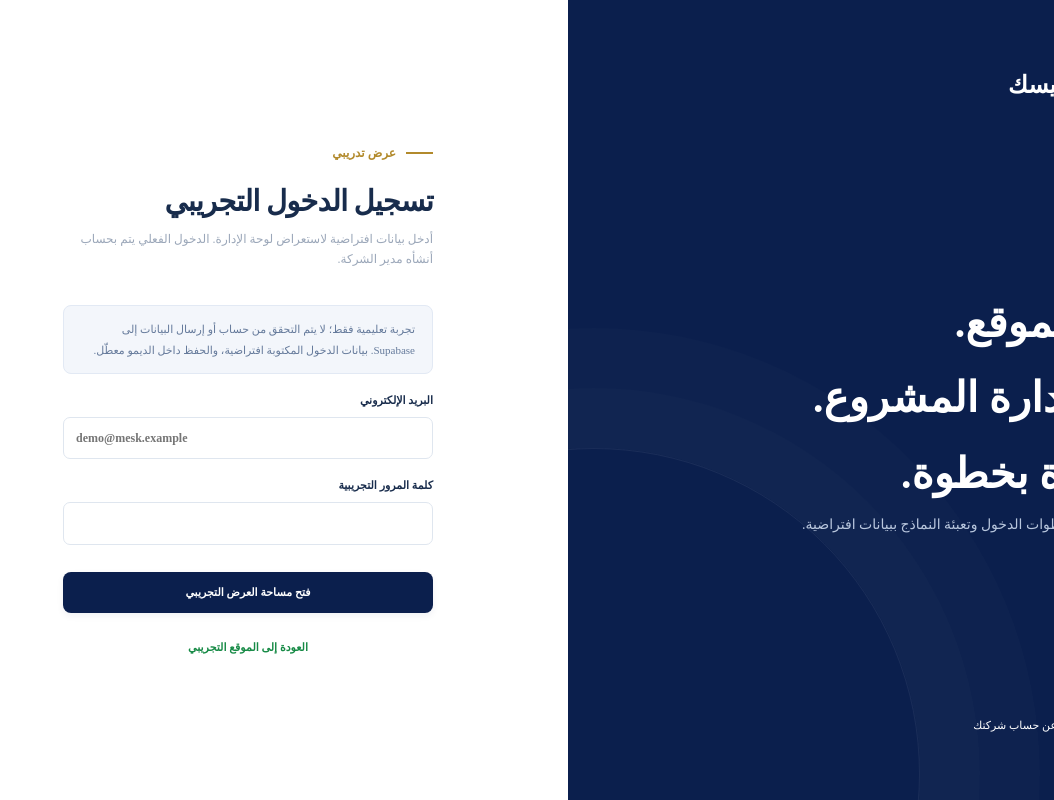
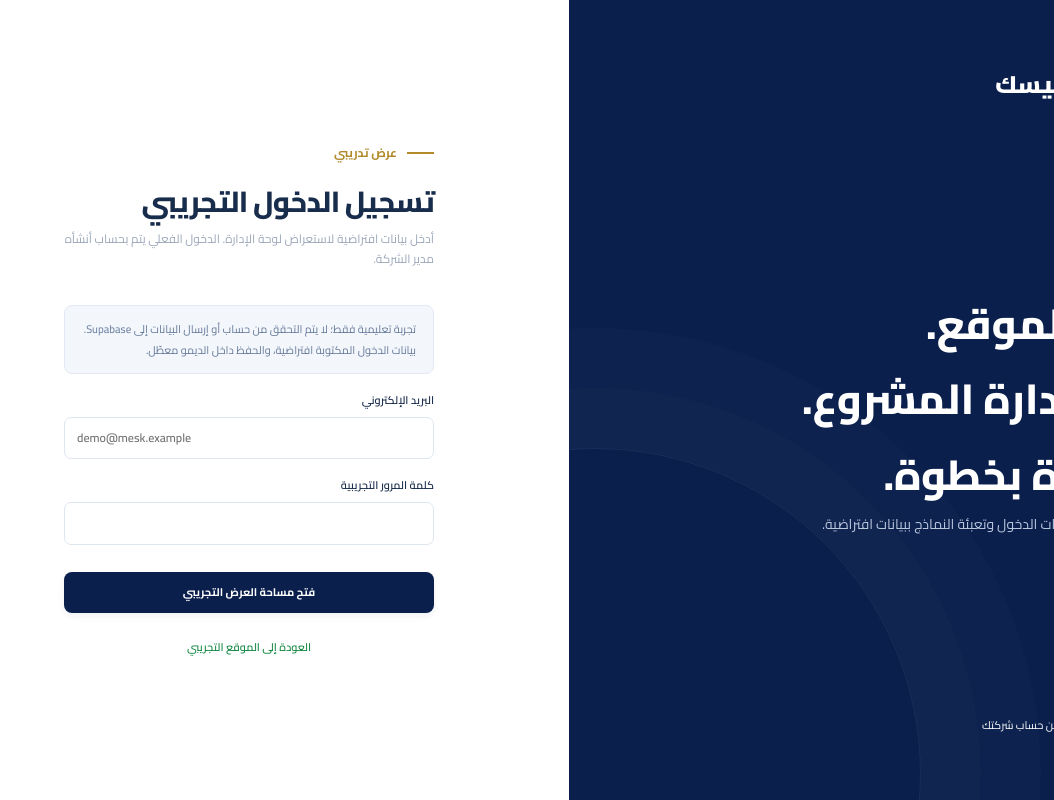
Before and after one commit to Moh-saudi/ads-saas, a Next.js app in the folder web/: page /demo/login in a window 1280 px wide. Shown: the whole page, without its empty margins (226-1280 px from the left). Built offline with nearby package versions, Linux system fonts and the light colour scheme.

Commit message:
fix(fonts): restore official Next.js Google Fonts for Cairo, Tajawal, and Inter

```diff
--- a/web/app/dashboard.css
+++ b/web/app/dashboard.css
@@ -11,7 +11,7 @@
   --bg: #f5f8f7;
   background: var(--bg);
   color: var(--text);
-  font-family: var(--font-dashboard-latin), var(--font-dashboard-arabic), "Tajawal", sans-serif !important;
+  font-family: var(--font-dashboard-latin), var(--font-dashboard-arabic), var(--font-tajawal), sans-serif;
   font-variant-numeric: lining-nums tabular-nums;
 }
 .workspace h1,
@@ -25,7 +25,7 @@
 .workspace .stat-value,
 .workspace .kpi-value,
 .workspace button.primary {
-  font-family: var(--font-cairo), "Cairo", sans-serif !important;
+  font-family: var(--font-cairo), sans-serif;
 }
 .workspace .sidebar {
   background: #fff;
--- a/web/app/globals.css
+++ b/web/app/globals.css
@@ -1,5 +1,3 @@
-@import url("https://fonts.googleapis.com/css2?family=Cairo:wght@400;500;600;700;800;900&family=Tajawal:wght@400;500;700;800&display=swap");
-
 :root {
   --navy: #0b1f4d;
   --brand: #0b1f4d;
@@ -9,11 +7,6 @@
   --muted: #8490a3;
   --line: #edf0f5;
   --bg: #f6f8fb;
-  --font-cairo-family: var(--font-cairo), "Cairo", system-ui, sans-serif;
-  --font-tajawal-family: var(--font-dashboard-arabic), "Tajawal", system-ui, sans-serif;
-  --font-heading: var(--font-cairo-family);
-  --font-body: var(--font-cairo-family);
-  --font: var(--font-body);
 }
 * {
   box-sizing: border-box;
@@ -22,7 +15,6 @@ body {
   margin: 0;
   background: var(--bg);
   color: var(--text);
-  font-family: var(--font-cairo-family) !important;
   font-size: 13px;
   line-height: 1.7;
 }
@@ -38,7 +30,7 @@ h6,
 .agency-hero h1,
 .agency-about h2,
 .agency-section-heading h2 {
-  font-family: var(--font-cairo-family) !important;
+  font-family: var(--font-cairo), inherit;
 }
 button,
 input,
--- a/web/app/layout.tsx
+++ b/web/app/layout.tsx
@@ -1,5 +1,5 @@
 import type { CSSProperties, ReactNode } from "react";
-import localFont from "next/font/local";
+import { Cairo, Tajawal, Inter } from "next/font/google";
 import "./globals.css";
 import "./agency.css";
 import "./dashboard.css";
@@ -7,30 +7,23 @@ import "./invoice.css";
 import { Pwa } from "@/components/pwa";
 import { shareMetadata, siteDescription } from "@/lib/share-metadata";
 
-const cairo = localFont({
-  src: "./fonts/Cairo.ttf",
-  weight: "200 1000",
+const cairo = Cairo({
+  subsets: ["arabic", "latin"],
+  weight: ["400", "500", "600", "700", "800", "900"],
   variable: "--font-cairo",
   display: "swap",
 });
 
-const tajawal = localFont({
-  src: [
-    { path: "./fonts/Tajawal-Regular.ttf", weight: "400" },
-    { path: "./fonts/Tajawal-Medium.ttf", weight: "500" },
-    { path: "./fonts/Tajawal-Bold.ttf", weight: "700" },
-    { path: "./fonts/Tajawal-ExtraBold.ttf", weight: "800" },
-  ],
-  variable: "--font-dashboard-arabic",
+const tajawal = Tajawal({
+  subsets: ["arabic", "latin"],
+  weight: ["400", "500", "700", "800"],
+  variable: "--font-tajawal",
   display: "swap",
 });
 
-const dashboardNumbers = localFont({
-  src: "./fonts/Inter.ttf",
-  weight: "100 900",
+const dashboardNumbers = Inter({
+  subsets: ["latin"],
   variable: "--font-dashboard-numbers",
-  // Arabic glyphs fall through to Tajawal instead of an Arial fallback.
-  adjustFontFallback: false,
   display: "swap",
 });
 
@@ -55,8 +48,8 @@ export default function RootLayout({ children }: { children: ReactNode }) {
       <body
         className={`${cairo.className} ${cairo.variable} ${tajawal.variable} ${dashboardNumbers.variable}`}
         style={{
-          "--font-dashboard-latin": dashboardNumbers.style.fontFamily.split(",")[0],
-          "--font-dashboard-arabic": tajawal.style.fontFamily.split(",")[0],
+          "--font-dashboard-latin": dashboardNumbers.style.fontFamily,
+          "--font-dashboard-arabic": tajawal.style.fontFamily,
         } as CSSProperties}
       >
         {children}
```
